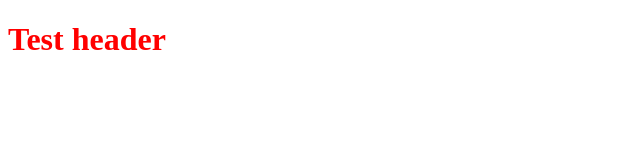
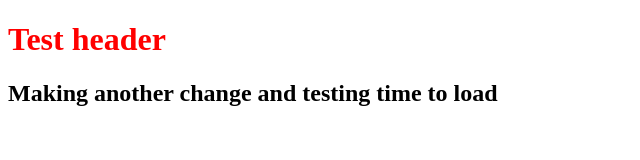
Before and after one commit to sahilbaig/sahilbaig.github.io, a plain HTML site: page index.html in a window 1280 px wide. Shown: the whole page, without its empty margins (0-640 px from the left). Drawn offline with Linux system fonts and the light colour scheme.

Commit message:
Update index.html

```diff
--- a/index.html
+++ b/index.html
@@ -10,6 +10,6 @@
 </head>
 <body>
     <h1>Test header</h1>
-
+    <h2>Making another change and testing time to load</h2>
 </body>
 </html>
```
